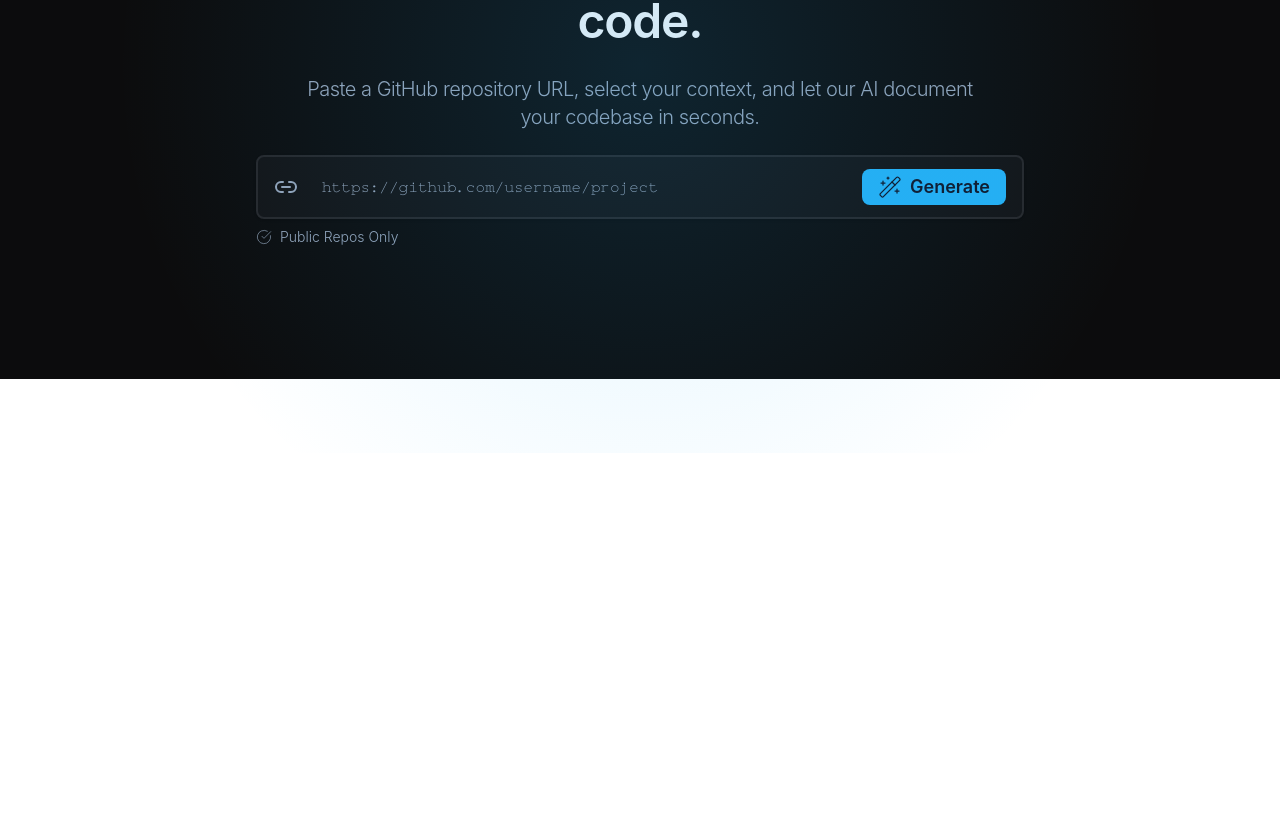
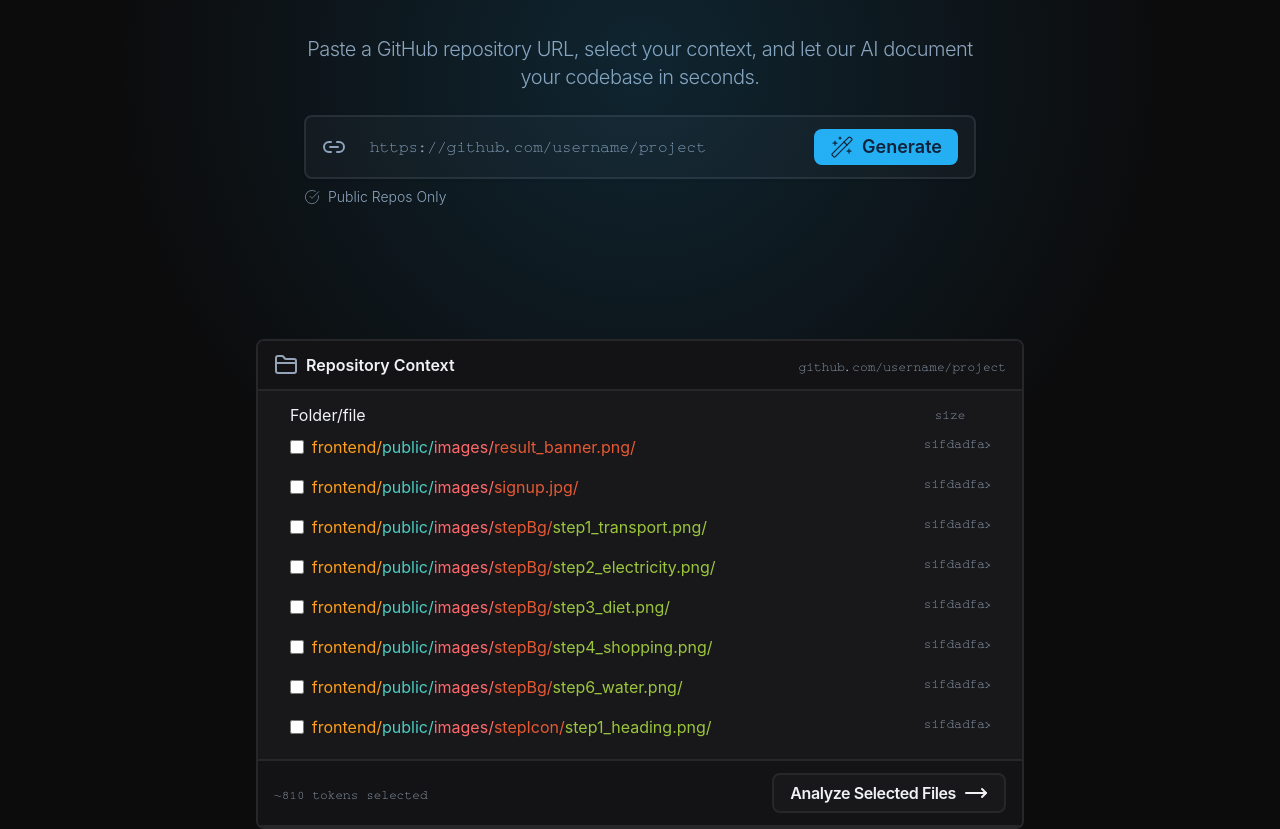
Before and after one commit to dotHP-harshu/readme.hp, a React (Vite) app in the folder frontend/: page / in a window 1280 px wide. Shown: the part 323-1152 px from the top of the page. Before the commit the page ends 800 px from the top, so only its background shows below. Built offline with nearby package versions, Linux system fonts and the light colour scheme.

Commit message:
style: added the 'repository selection section' in MainHero.jsx

```diff
--- a/frontend/src/components/MainHero.tsx
+++ b/frontend/src/components/MainHero.tsx
@@ -1,9 +1,44 @@
-import {  CircleCheckBig, Link2, WandSparkles } from "lucide-react";
+import {
+  CircleCheckBig,
+  FolderClosed,
+  Link2,
+  MoveRight,
+  WandSparkles,
+} from "lucide-react";
+
+import Tippy from "@tippyjs/react";
+import { useEffect, useState } from "react";
+import { shuffleArray } from "../utils/MainHeroUtil";
+
+let originalPathColors = [
+  "#FF9F1C", // mango
+  "#FF6B6B", // watermelon
+  "#6A4C93", // grape
+  "#4ECDC4", // minty teal
+  "#C06C84", // berry
+  "#F7B801", // pineapple
+  "#9BC53D", // kiwi
+  "#5BC0EB", // blue raspberry
+  "#E55934", // blood orange
+  "#7768AE", // blueberry
+];
+
+// get files
+// https://api.github.com/repos/[USER]/[REPO]/git/trees/[BRANCH]?recursive=1
 
 function MainHero() {
+  const [pathColors , setPathColors ] = useState<string[]>(()=>shuffleArray(originalPathColors))
+
   return (
-    <div className="flex justify-center items-center flex-col min-h-[80dvh] space-y-6 px-6">
-        <div className="absolute inset-0 pointer-events-none z-0" style={{backgroundImage:"radial-gradient(circle at center, rgba(31, 177, 249, 0.15) 0%, rgba(12, 12, 13, 0) 70%)"}}></div>
+    <>
+      <div className="flex justify-center items-center flex-col min-h-[70dvh] space-y-6 px-6 ">
+        <div
+          className="absolute inset-0 pointer-events-none z-0"
+          style={{
+            backgroundImage:
+              "radial-gradient(circle at center, rgba(31, 177, 249, 0.15) 0%, rgba(12, 12, 13, 0) 70%)",
+          }}
+        ></div>
         <h2 className="md:text-5xl text-4xl max-xs:text-3xl font-semibold tracking-tight leading-tight text-center max-w-2xl w-full">
           Generate professional documentation from your code.
         </h2>
@@ -13,18 +48,128 @@ function MainHero() {
           document your codebase in seconds.
         </p>
 
-      <form className=" max-w-3xl w-full space-y-2">
+        <form className=" max-w-2xl w-full space-y-2">
           <div className="bg-surface-primary-light dark:bg-surface-primary-dark flex items-stretch gap-4 w-full px-4 py-3 max-xs:px-2 max-xs:py-1.5 border-2 border-border-light dark:border-border-dark rounded-lg overflow-hidden focus-within:border-primary-hover shadow-sm focus-within:shadow-primary transition-all duration-200">
-            <div className="flex justify-center items-center "><Link2 className="text-text-muted-light dark:text-text-muted-dark" /></div>
-            <input type="text" className="flex-1 w-full outline-none bg-transparent px-2 font-code placeholder:text-text-muted-light dark:placeholder:text-text-muted-dark text-base" placeholder="https://github.com/username/project"   />
-            <button className="bg-primary flex justify-center items-center gap-2 px-4 py-1 rounded-lg cursor-pointer text-text-light hover:bg-primary-hover transition-colors duration-200"><WandSparkles strokeWidth={1.25}/> <span className="text-lg font-semibold tracking-normal max-sm:hidden">Generate</span></button>
+            <div className="flex justify-center items-center ">
+              <Link2 className="text-text-muted-light dark:text-text-muted-dark" />
+            </div>
+            <input
+              type="text"
+              className="flex-1 w-full outline-none bg-transparent px-2 font-code placeholder:text-text-muted-light dark:placeholder:text-text-muted-dark text-base"
+              placeholder="https://github.com/username/project"
+            />
+            <button className="bg-primary flex justify-center items-center gap-2 px-4 py-1 rounded-lg cursor-pointer text-text-light hover:bg-primary-hover transition-colors duration-200">
+              <WandSparkles strokeWidth={1.25} />{" "}
+              <span className="text-lg font-semibold tracking-normal max-sm:hidden">
+                Generate
+              </span>
+            </button>
           </div>
           <div>
-            <p className="text-sm max-xs:text-xs font-light text-text-muted-light dark:text-text-muted-dark flex justify-center items-center w-fit gap-2"><CircleCheckBig className="" strokeWidth={1} size={16}/> <span>Public Repos Only</span></p>
+            <p className="text-sm max-xs:text-xs font-light text-text-muted-light dark:text-text-muted-dark flex justify-center items-center w-fit gap-2">
+              <CircleCheckBig className="" strokeWidth={1} size={16} />{" "}
+              <span>Public Repos Only</span>
+            </p>
           </div>
         </form>
       </div>
+      {/* Repository file selection starts  */}
+      <div className="flex justify-center items-center mt-10 relative z-10">
+        <div className="overflow-hidden border-2 border-border-light dark:border-border-dark max-w-3xl w-full rounded-lg">
+          <div className="bg-surface-primary-light dark:bg-surface-primary-dark border-b-2 border-b-border-light dark:border-b-border-dark px-4 py-3 flex items-center justify-between">
+            <div className="flex justify-center items-center gap-2">
+              <FolderClosed className="text-text-muted-light dark:text-text-muted-dark" />
+              <span className="font-semibold">Repository Context</span>
+            </div>
+            <div>
+              <small className="font-code text-text-muted-light dark:text-text-muted-dark">
+                github.com/username/project
+              </small>
+            </div>
+          </div>
+
+          <div className="bg-surface-secondary-light dark:bg-surface-secondary-dark border-b-2 border-b-border-light dark:border-b-border-dark px-4 py-3 ">
+            <div className="flex items-center justify-between gap-2 relative px-4 rounded-lg hover:bg-surface-secondary-dark/5 dark:hover:bg-surface-secondary-light/5 ">
+              <p className="truncate cursor-pointer peer">Folder/file</p>
+              <small className="inline-block font-code text-text-muted-light dark:text-text-muted-dark text-center w-20 overflow-hidden">
+                size
+              </small>
+            </div>
+            <ul className="overflow-y-auto scroller max-h-[40dvh]">
+              {files.map((file, index) => (
+                <li
+                  className="flex items-stretch gap-2 relative py-2 px-4 rounded-lg hover:bg-surface-secondary-dark/5 dark:hover:bg-surface-secondary-light/5 "
+                  key={index}
+                >
+                  <input
+                    type="checkbox"
+                    className="w-4 h-4 self-center accent-blue-500 bg-bg-light dark:bg-bg-dark cursor-pointer text-green-600"
+                  />
+                  <Tippy
+                    content={file}
+                    className="bg-bg-light font-code dark:bg-bg-dark text-text-muted-light dark:text-text-muted-dark border-2 border-border-light dark:border-border-dark rounded-lg text-sm px-2 py-1 wrap-break-word  w-full max-w-xl"
+                  >
+                    <p className="w-full truncate cursor-pointer peer">
+                      {file.split("/").map((filePart, index) => (
+                        <span
+                          key={index}
+                          style={{
+                            color:
+                              pathColors[
+                                index < pathColors.length
+                                  ? index
+                                  : index % pathColors.length
+                              ],
+                          }}
+                        >
+                          {filePart}/
+                        </span>
+                      ))}
+                    </p>
+                  </Tippy>
+                  <small className="inline-block font-code text-text-muted-light dark:text-text-muted-dark max-w-20 overflow-hidden">
+                    sifdadfaxe
+                  </small>
+                </li>
+              ))}
+            </ul>
+          </div>
+
+          <div className="bg-surface-primary-light dark:bg-surface-primary-dark border-b-2 border-b-border-light dark:border-b-border-dark px-4 py-3 flex items-center justify-between">
+            <div>
+              <small className="font-code text-text-muted-light dark:text-text-muted-dark">
+                ~810 tokens selected
+              </small>
+            </div>
+            <div className="flex justify-center items-center gap-2">
+              <button className="flex justify-center items-center gap-2 px-4 py-1.5 bg-surface-secondary-light dark:bg-surface-secondary-dark border-2 border-border-light dark:border-border-dark rounded-lg outline-none cursor-pointer select-none">
+                <span className="text-base font-semibold tracking-tight">
+                  Analyze Selected Files{" "}
+                </span>
+                <MoveRight />
+              </button>
+            </div>
+          </div>
+        </div>
+      </div>
+      {/* Repository file selection ends */}
+    </>
   );
 }
 
 export default MainHero;
+
+const files: string[] = [
+  "frontend/public/images/result_banner.png",
+  "frontend/public/images/signup.jpg",
+  "frontend/public/images/stepBg/step1_transport.png",
+  "frontend/public/images/stepBg/step2_electricity.png",
+  "frontend/public/images/stepBg/step3_diet.png",
+  "frontend/public/images/stepBg/step4_shopping.png",
+  "frontend/public/images/stepBg/step6_water.png",
+  "frontend/public/images/stepIcon/step1_heading.png",
+  "frontend/public/images/stepIcon/step2_heading.png",
+  "frontend/public/images/stepIcon/step3_heading.png",
+  "frontend/public/images/stepIcon/step4_heading.png",
+  "frontend/public/images/stepBg/step5_digital.f dfajldkfjalkdfjlajdl fajskldfjalsdlfadkjfaldjfdslfajkklaskdjpng",
+];
--- a/frontend/src/index.css
+++ b/frontend/src/index.css
@@ -30,3 +30,23 @@
 
   --breakpoint-xs:30rem;
 }
+
+
+.scroller::-webkit-scrollbar{
+  width: 5px;
+}
+.scroller::-webkit-scrollbar-thumb{
+  width: 10px;
+  background-color: #0d8ccb93 ;
+  border-radius: 10px ;
+  cursor: pointer;
+  transition: all;
+  transition-duration: 0.5s;
+}
+.scroller::-webkit-scrollbar-thumb:hover{
+  background-color: #1796d4 ;
+}
+.scroller::-webkit-scrollbar-track{
+  padding: 4px;
+  background: transparent;
+}
--- /dev/null
+++ b/frontend/src/utils/MainHeroUtil.ts
@@ -0,0 +1,13 @@
+export function shuffleArray(array:string[]) {
+    let arr = array.slice();
+
+    for (let i = arr.length - 1; i > 0; i--) {
+        // Pick a random index from 0 to i
+        const j = Math.floor(Math.random() * (i + 1));
+
+        // Swap elements at i and j
+        [arr[i], arr[j]] = [arr[j], arr[i]];
+    }
+
+    return arr;
+}
```
Lines whose indentation alone changed are shown as unchanged.
